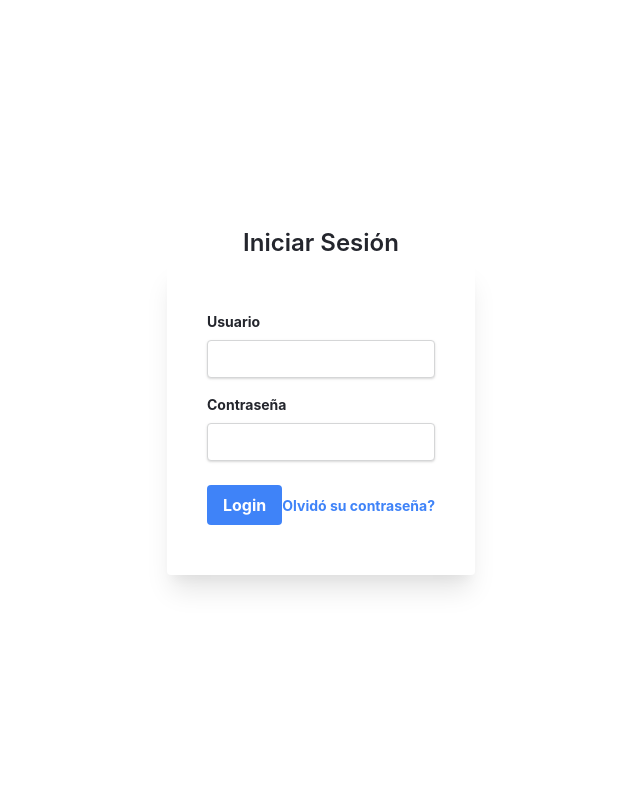
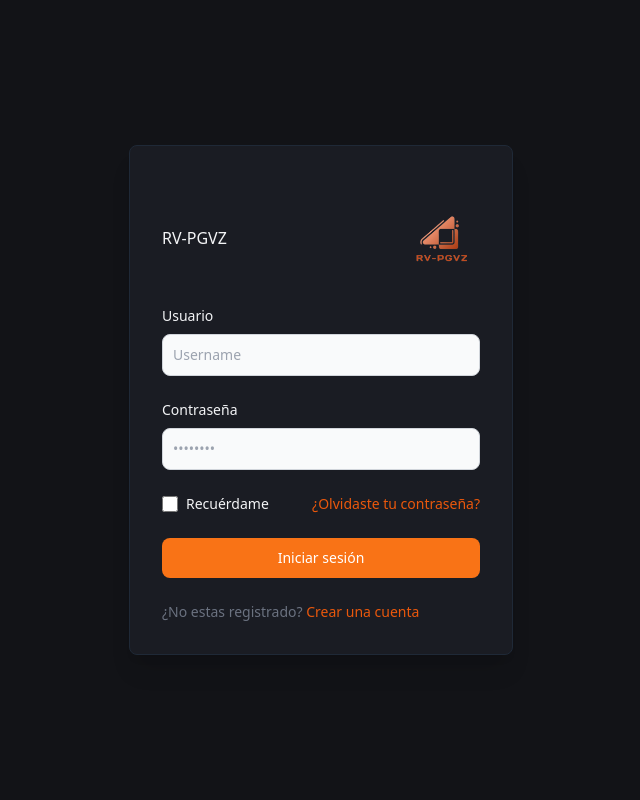
Before and after one commit to FernandoJ07/RV-PGVZ, a Django app: page / in a window 1280 px wide. Shown: the whole page, without its empty margins (319-959 px from the left). Run offline with Django 3.2, Linux system fonts and the light colour scheme; some libraries are stand-ins or nearby versions.

Commit message:
Nuevo login

```diff
--- a/templates/core/login.html
+++ b/templates/core/login.html
@@ -8,80 +8,43 @@
     <link rel="stylesheet" href="{% static 'core/css/tailwind.output.css' %}" />
     <script src="{% static 'core/js/init-alpine.js' %}"></script>
     <script src="{% static 'core/js/alpine.js' %}"></script>
+    <script src="https://cdn.tailwindcss.com"></script>
 </head>
-<body>
+<body class="bg-[#121317] flex justify-center items-center h-screen">
 
-  <div class="h-screen w-full flex items-center justify-center px-6">
-    <div style="width: 25%;">
-      <h1 class="text-center text-2xl font-semibold text-gray-700 dark:text-gray-200">Iniciar Sesión</h1>
+    <div class="bg-[#1a1c23] w-full max-w-sm p-4 bg-black-800 border border-gray-800 rounded-lg shadow-xl sm:p-6 md:p-8 dark:bg-gray-800 dark:border-gray-700">
+        <form class="space-y-6" action="{% url 'login' %}" method="POST">
+          {% csrf_token %}
+          <div class="flex justify-between text-center">
+            <div><h5 class="flex justify-center font-medium text-gray-100 dark:text-white py-6">RV-PGVZ</h5></div>
+            <div><img src="{% static 'core\img\logorvpgvz.png' %}"alt="" class="w-20 y-20"></div>
             {% if message %}
           <p class="text-red-700 text-center">{{message}}</p>
             {% endif %}
-      <form action="{% url 'login' %}" method="POST" class="bg-white shadow-xl rounded" style="padding: 50px 40px;">
-        {% csrf_token %}
-        <div class="mb-4">
-          <label class="block text-gray-700 text-sm font-bold mb-2" for="username">
-            Usuario
-          </label>
-          <input name="username" id="username" class="shadow appearance-none border rounded w-full py-2 px-3 text-gray-700 leading-tight focus:outline-none focus:shadow-outline" id="username" type="text">
           </div>
-        <div class="mb-6">
-          <label class="block text-gray-700 text-sm font-bold mb-2" for="password">
-            Contraseña
-          </label>
-          <input name="password" id="password" class="shadow appearance-none border border-red-500 rounded w-full py-2 px-3 text-gray-700 mb-3 leading-tight focus:outline-none focus:shadow-outline" id="password" type="password">
+            <div>
+                <label for="username" class="block mb-2 text-sm font-medium text-gray-100 dark:text-white">Usuario</label>
+                <input name="username" id="username" type="text" class="bg-gray-50 border border-gray-300 text-gray-900 text-sm rounded-lg focus:ring-blue-500 focus:border-blue-500 block w-full p-2.5 dark:bg-gray-600 dark:border-gray-500 dark:placeholder-gray-400 dark:text-white" placeholder="Username" required />
             </div>
-        <div class="flex items-center justify-between">
-          <button class="bg-blue-500 hover:bg-blue-700 text-white font-bold py-2 px-4 rounded focus:outline-none focus:shadow-outline" type="submit">
-            Login
-          </button>
-          <a class="inline-block align-baseline font-bold text-sm text-blue-500 hover:text-blue-800" href="#">
-            Olvidó su contraseña?
-          </a>
+            <div>
+                <label for="password" class="block mb-2 text-sm font-medium text-gray-100 dark:text-white">Contraseña</label>
+                <input type="password" name="password" id="password" placeholder="••••••••" class="bg-gray-50 border border-gray-300 text-gray-900 text-sm rounded-lg focus:ring-blue-500 focus:border-blue-500 block w-full p-2.5 dark:bg-gray-600 dark:border-gray-500 dark:placeholder-gray-400 dark:text-white" required />
+            </div>
+            <div class="flex items-start">
+              <div class="flex items-start">
+                <div class="flex items-center h-5">
+                    <input id="remember" type="checkbox" value="" class="w-4 h-4 border border-orange-500 rounded bg-orange-500 focus:ring-3 focus:ring-orange-300 dark:bg-orange-700 dark:border-orange-600 dark:focus:ring-orange-600 dark:ring-offset-gray-800 dark:focus:ring-offset-gray-800"/>
+                </div>
+                <label for="remember" class="ms-2 text-sm font-medium text-gray-100 dark:text-gray-300">Recuérdame</label>
+            </div>
+                <a href="#" class="ms-auto text-sm text-orange-600 hover:underline dark:text-orange-700">¿Olvidaste tu contraseña?</a>
+            </div>
+            <button type="submit" class="w-full text-white bg-orange-500 hover:bg-orange-700 focus:ring-4 focus:outline-none focus:ring-orange-300 font-medium rounded-lg text-sm px-5 py-2.5 text-center dark:bg-orange-600 dark:hover:bg-orange-700 dark:focus:ring-orange-800">Iniciar sesión</button>
+            <div class="text-sm font-medium text-gray-500 dark:text-gray-300">
+                ¿No estas registrado? <a href="#" class="text-orange-600 hover:underline dark:text-orange-700">Crear una cuenta</a>
             </div>
         </form>
     </div>
-  </div>
-
-
-
-  <!-- <section class="vh-100 gradient-custom">
-        <div class="container py-5 h-100">
-          <div class="row d-flex justify-content-center align-items-center h-100">
-            <div class="col-12 col-md-8 col-lg-6 col-xl-5">
-              <div class="text-white" style="border-radius: 1rem; background-color: #332D2D;">
-                <div class="card-body p-5 text-center">
-                  {% if message %}
-                    <p class="text-danger">{{message}}</p>
-                  {% endif %}
-
-                  <form action="{% url 'login' %}" method="POST">
-                    {% csrf_token %}
-                    <div class="mb-md-5 mt-md-4 pb-2">
-                      <img src="{% static 'core/img/logo.png'%}" alt="logo del a empresa" width="250px" class="pb-3">
-                      <h2 class="fw-bold mb-2 text-uppercase">Login</h2>
-                      <p class="text-white-50 mb-5">Ingrese su usuario y contraseña</p>
-
-                      <div class="mb-4">
-                        <label class="form-label" for="username">Usuario</label>
-                        <input name="username" type="text" id="username" class="form-control " />
-                      </div>
-
-                      <div class= mb-4">
-                        <label class="form-label" for="password">Contraseña</label>
-                        <input name="password" type="password" id="password" class="form-control " />
-                      </div>
-
-                      <button class="btn btn-outline-light btn-lg px-5 mt-5" type="submit">Login</button>
-                    </div>
-                  </form>
-
-                </div>
-              </div>
-            </div>
-          </div>
-        </div>
-      </section> -->
 </body>
 
 </html>
```
Also changed, not shown: core/static/core/img/logorvpgvz.png (added). Lines whose indentation alone changed are shown as unchanged.
